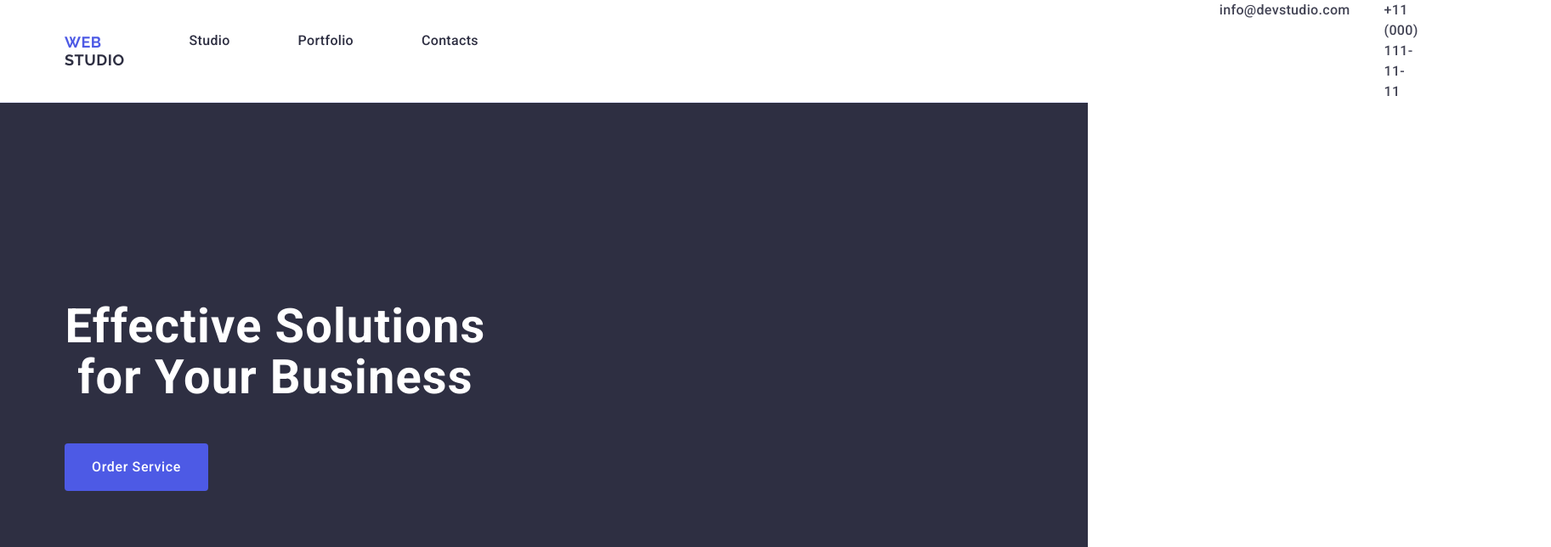
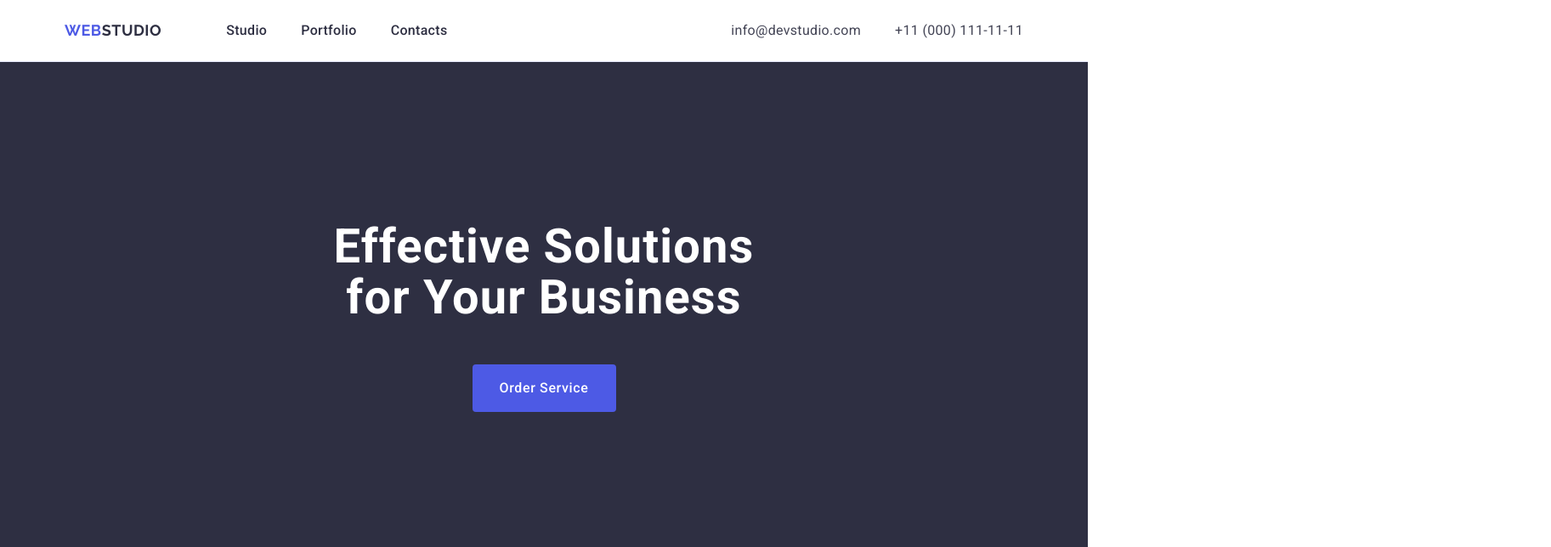
Before and after one commit to JuliettCooper/goit-markup-hw-03, a plain HTML site: page index.html in a window 1280 px wide. Shown: the top 644 px of the page at 85% size, 1825 px wide, since content can reach past the window. Drawn offline with nearby package versions, Linux system fonts and the light colour scheme.

Commit message:
mentor check

```diff
--- a/css/styles.css
+++ b/css/styles.css
@@ -20,8 +20,14 @@ body {
 }
 ul, ol {
     list-style: none;
-    padding-left: 0%;
-    margin: 0%;
+    padding-left: 0;
+    margin-top: 0;
+    margin-bottom: 0;
+}
+
+h1, h2, h3, h4, h5, h6, p {
+    margin: 0;
+    padding: 0;
 }
 
 /* -------HEADER------- */
@@ -32,6 +38,7 @@ border-bottom: 1px solid #e7e9fc
 
 .header .container {
     display: flex;
+    align-items: center;
 }
 
 .header-nav {
@@ -44,7 +51,6 @@ nav ul {
     margin: 0;
 }
 nav ul li {
-    margin-right: 40px;
 }
 
 .title {
@@ -66,14 +72,13 @@ nav ul li {
 }
 
 .header-menu-list {
-    margin-right: 832px;
-    margin-bottom: 24px;
     display: flex;
     gap: 40px;
 }
 
 .header-menu-link {
     padding: 24px 0;
+    display: block;
 }
 
 .header-menu-item {
@@ -91,6 +96,7 @@ nav ul li {
 .address {
     font-weight: 400;
     font-size: 16px;
+    margin-left: auto;
     line-height: 150%;
     letter-spacing: 0.02em;
     text-decoration: none;
@@ -98,7 +104,6 @@ nav ul li {
 }
 
 .address-list {
-    margin-right: 156px;
     font-weight: 500;
     font-size: 16px;
     line-height: 150%;
@@ -113,6 +118,7 @@ nav ul li {
     line-height: 150%;
     letter-spacing: 0.02em;
     color: #434455;
+    font-weight: 400;
 }
 
 .address-link:hover {
@@ -145,6 +151,9 @@ ul, ol {
     text-shadow: 0 4px 4px 0 rgba(0, 0, 0, 0.25);
     text-align: center;
     max-width: 496px;
+    margin-left: auto;
+    margin-right: auto;
+    margin-bottom: 48px;
 }
 
 .service-btn {
@@ -161,6 +170,7 @@ ul, ol {
     height: 56px;
     border: none;
     border-radius: 4px;
+    margin: 0 auto;
 }
 .service-btn:hover,
 .service-btn:focus {
@@ -230,7 +240,6 @@ ul, ol {
 }
 
 .team-list {
-    background-color: #FFFFFF;
     display: flex;
     gap: 24px;
 }
@@ -243,6 +252,7 @@ ul, ol {
 
 .name-spec {
     padding: 32px 0;
+    margin: 0%;
 }
 
 .team-item-name {
@@ -261,7 +271,7 @@ ul, ol {
     line-height: 150%;
     letter-spacing: 0.02em;
     text-align: center;
-
+    margin: 0%;
 }
 
 /* ----------------------- */
@@ -305,7 +315,7 @@ border-top: none;
     line-height: 120%;
     letter-spacing: 0.02em;
     color: #2e2f42;
-    margin-bottom: 8px
+    margin-bottom: 8px;
 }
 
 .our-portfolio-teg {
```
Also changed, not shown: index.html (+1 -1 lines).
